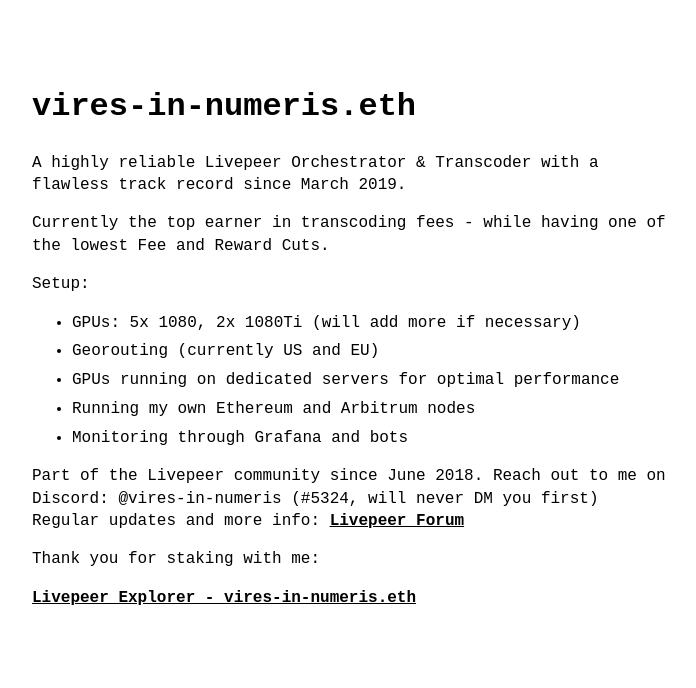
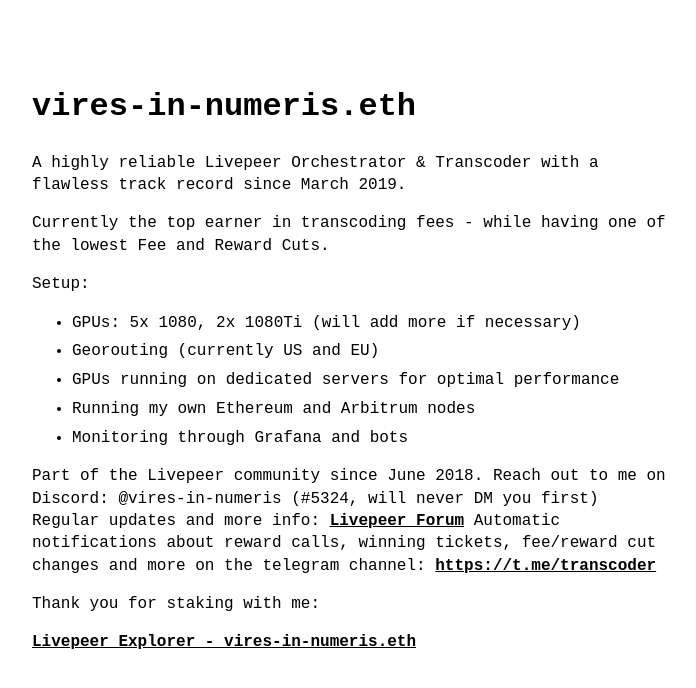
Before and after one commit to 0xVires/vires-in-numeris.github.io, a Jekyll site: the page built from index.md, in a window 1280 px wide. Shown: the top 688 px of the page, without its empty margins (288-984 px from the left). Built offline with Jekyll 4.4.1, drawn with Linux system fonts in a browser that asks for light colours.

Commit message:
Update index.md

```diff
--- a/index.md
+++ b/index.md
@@ -13,6 +13,8 @@ Setup:
 
 Part of the Livepeer community since June 2018. Reach out to me on Discord: @vires-in-numeris (#5324, will never DM you first)
 Regular updates and more info: <a href="https://forum.livepeer.org/t/transcoder-campaign-0x525-with-telegram-bot" style="color: black; font-weight: bold; text-decoration: underline;">Livepeer Forum</a>
+Automatic notifications about reward calls, winning tickets, fee/reward cut changes and more on the telegram channel: <a href="https://t.me/transcoder" style="color: black; font-weight: bold; text-decoration: underline;">https://t.me/transcoder</a>
+
 
 Thank you for staking with me:
 
```
